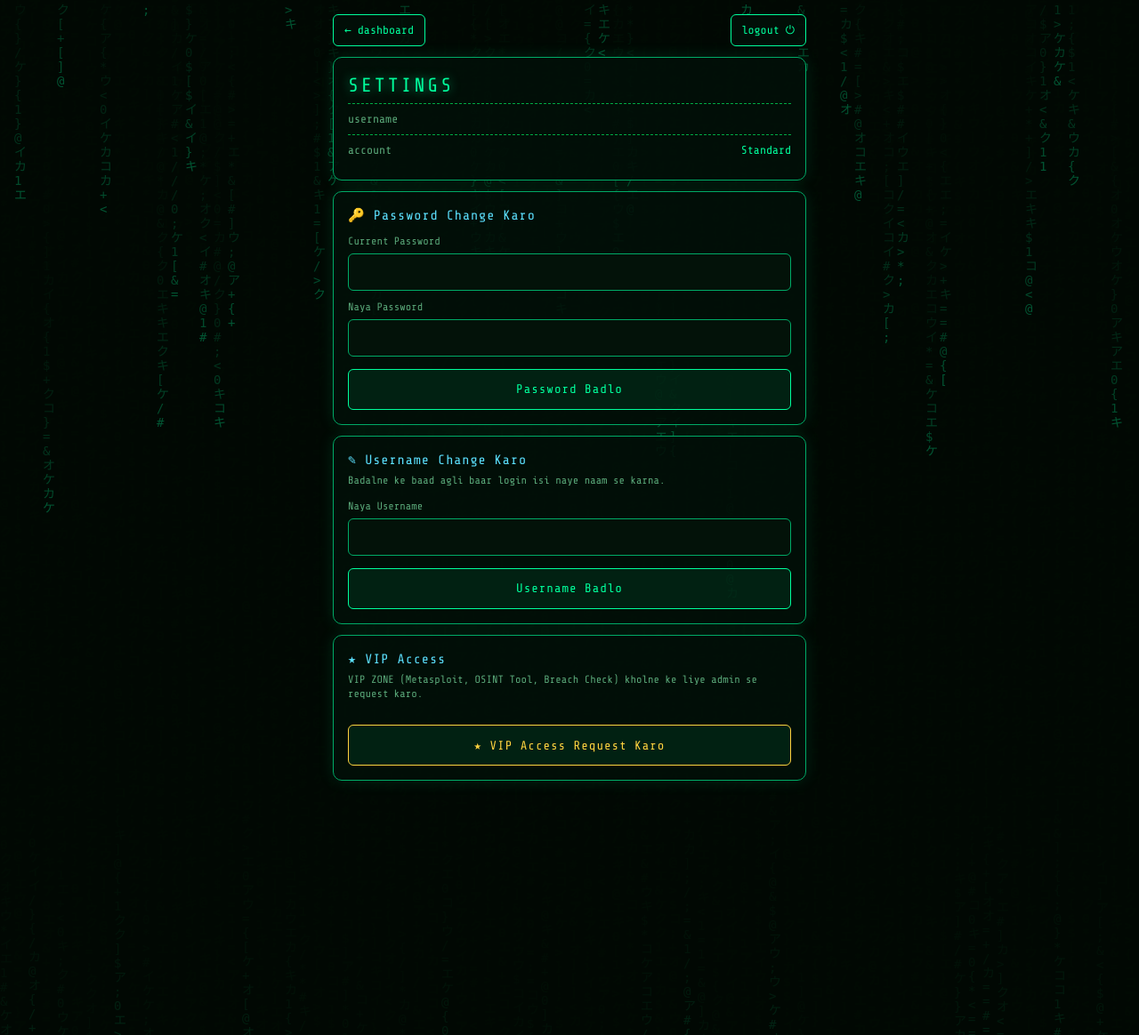
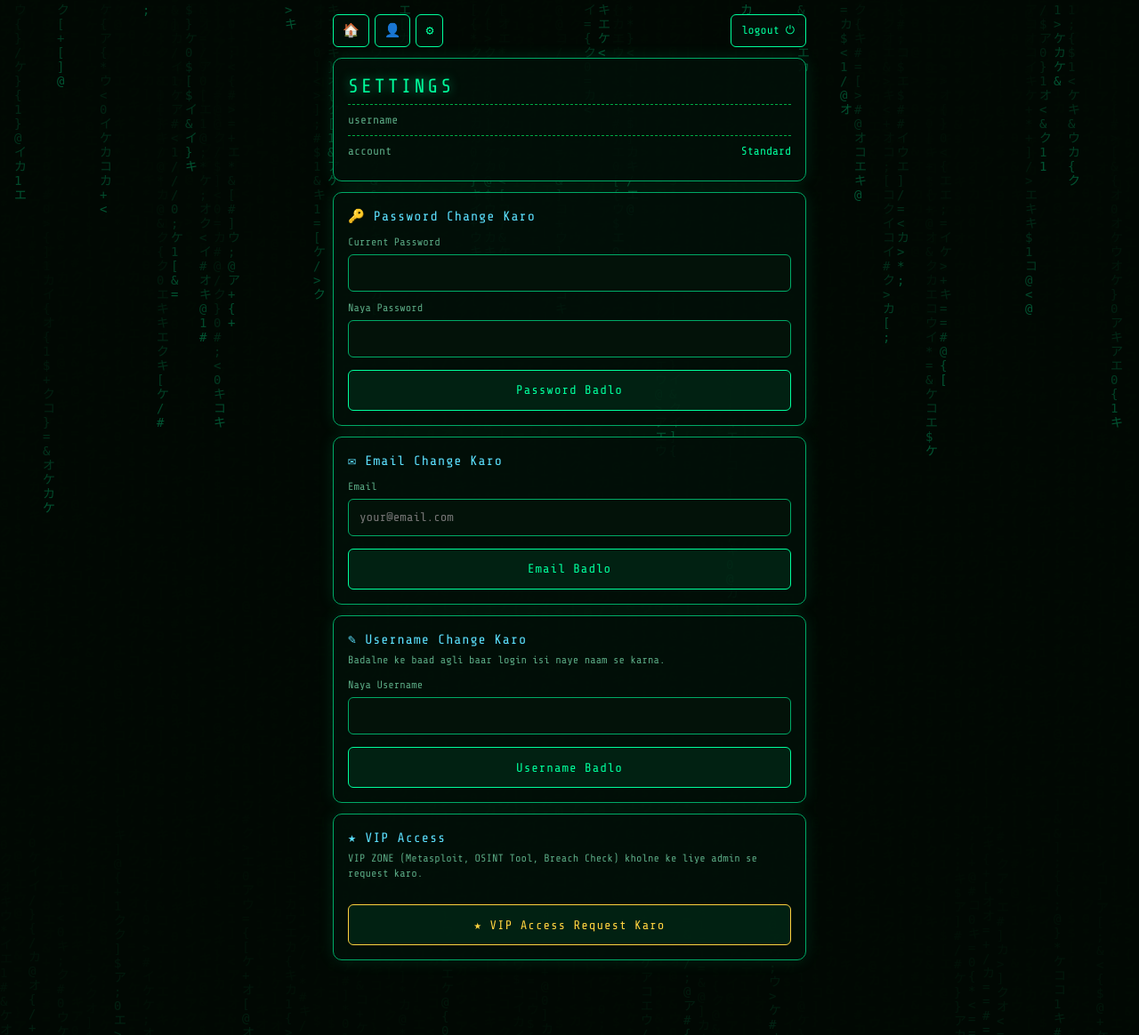
Before and after one commit to anuragkandwal5-prog/CoreIntel, a Flask app: template templates/settings.html in a window 1280 px wide. Shown: the whole page at 89% size. Run offline with Flask 3, Linux system fonts and the light colour scheme; the template is opened without the code that fills it, so the values that code supplies are empty.

Commit message:
Update settings.html

```diff
--- a/templates/settings.html
+++ b/templates/settings.html
@@ -6,7 +6,7 @@
 <title>SETTINGS</title>
 <link rel="stylesheet" href="https://fonts.googleapis.com/css2?family=Share+Tech+Mono&display=swap">
 <style>
-:root{--g:#00ff9c;--bg:#020b05;--gold:#ffd23f;--cy:#5ce1ff;--dim:#5aa879;--red:#ff4d6d}
+:root{--g:#00ff9c;--bg:#020b05;--gold:#ffd23f;--cy:#5ce1ff;--dim:#5aa883;--red:#ff4d6d}
 *{box-sizing:border-box}
 html,body{margin:0;min-height:100%}
 body{background:var(--bg);color:#b6ffd9;font:14px/1.4 "Share Tech Mono",ui-monospace,Menlo,Consolas,monospace}
@@ -15,6 +15,8 @@ body{background:var(--bg);color:#b6ffd9;font:14px/1.4 "Share Tech Mono",ui-monos
 .top{display:flex;justify-content:space-between;gap:10px}
 .out{color:var(--g);border:1px solid var(--g);border-radius:6px;padding:8px 12px;text-decoration:none;font-size:13px;background:rgba(2,16,8,.9)}
 .out:hover{background:var(--g);color:#012b17}
+.navl{display:flex;gap:6px}
+.navl .out{padding:7px 10px;font-size:15px}
 .card{background:rgba(2,16,8,.9);border:1px solid #0a6;border-radius:10px;padding:16px;box-shadow:0 0 18px rgba(0,255,156,.12)}
 h1{margin:0 0 4px;font-size:22px;font-weight:400;letter-spacing:3px;color:var(--g);text-shadow:0 0 12px rgba(0,255,156,.6)}
 h2{margin:0 0 4px;font-size:15px;font-weight:400;letter-spacing:1px;color:var(--cy)}
@@ -38,7 +40,10 @@ button:focus-visible,input:focus-visible{outline:2px solid var(--g);outline-offs
 <body>
 <canvas id="rain"></canvas>
 <main class="wrap">
-  <header class="top"><a class="out" href="/dashboard">← dashboard</a><a class="out" href="/logout">logout ⏻</a></header>
+  <header class="top">
+    <div class="navl"><a class="out" href="/dashboard" title="Dashboard">🏠</a><a class="out" href="/profile" title="Profile">👤</a><a class="out" href="/settings" title="Settings">⚙</a></div>
+    <a class="out" href="/logout">logout ⏻</a>
+  </header>
 
   <section class="card">
     <h1>SETTINGS</h1>
@@ -57,6 +62,16 @@ button:focus-visible,input:focus-visible{outline:2px solid var(--g);outline-offs
       <label for="new">Naya Password</label>
       <input type="password" id="new" name="new" autocomplete="new-password">
       <button class="big" type="submit">Password Badlo</button>
+    </form>
+  </section>
+
+  <section class="card">
+    <h2>✉ Email Change Karo</h2>
+    <form method="post">
+      <input type="hidden" name="action" value="email">
+      <label for="new_email">Email</label>
+      <input type="email" id="new_email" name="new_email" value="{{ user.email or '' }}" placeholder="your@email.com" autocomplete="email">
+      <button class="big" type="submit">Email Badlo</button>
     </form>
   </section>
 
```
